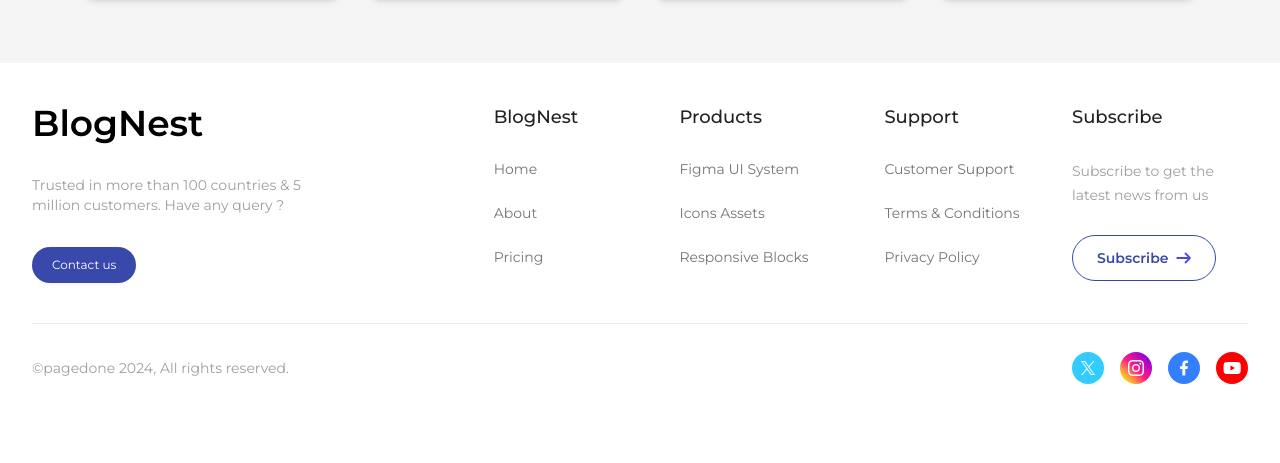
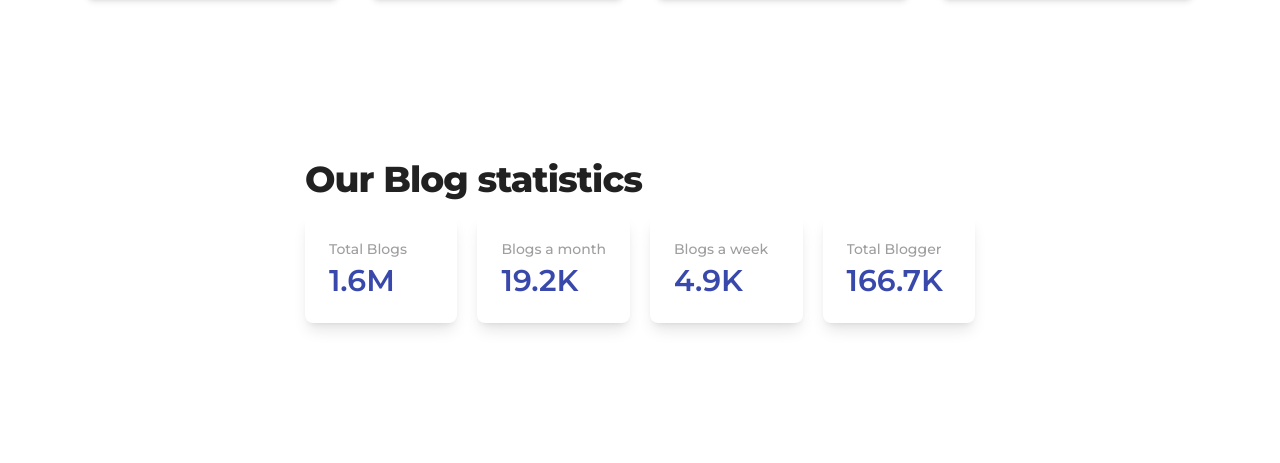
Before and after one commit to sifat26/BlogNest_Client, a React (Vite) app: page / in a window 1280 px wide. Shown: the part 2245-2708 px from the top of the page. Before the commit the page ends 2657 px from the top, so only its background shows below. Built offline with nearby package versions, Linux system fonts and the light colour scheme; no server answers.

Commit message:
Our statistics Added

```diff
--- a/src/Pages/Home/Home.jsx
+++ b/src/Pages/Home/Home.jsx
@@ -1,6 +1,7 @@
 import Banner from "./Banner";
 import Newsletter from "./Newsletter";
 import RecentBlogs from "./RecentBlogs/RecentBlogs";
+import Statistics from "./Statistics";
 import TopBloger from "./TopBloger";
 
 const Home = () => {
@@ -10,6 +11,7 @@ const Home = () => {
             <RecentBlogs/>
             <Newsletter/>
             <TopBloger/>
+            <Statistics/>
         </div>
     );
 };
--- a/src/Pages/Home/Statistics.jsx
+++ b/src/Pages/Home/Statistics.jsx
@@ -1,11 +1,67 @@
-import React from 'react';
+import React from "react";
 
 const Statistics = () => {
-    return (
-        <div>
-
+  return (
+    <div>
+      <div className=" flex justify-center items-center">
+        <div className="max-w-7xl mx-auto px-4 sm:px-6 lg:py-24 lg:px-8">
+          <h2 className="text-3xl font-extrabold tracking-tight text-gray-900 sm:text-4xl dark:text-white">
+            Our Blog statistics
+          </h2>
+          <div className="grid grid-cols-1 gap-5 sm:grid-cols-4 mt-4">
+            <div className="bg-white overflow-hidden shadow-lg sm:rounded-lg dark:bg-gray-900">
+              <div className="px-4 py-5 sm:p-6">
+                <dl>
+                  <dt className="text-sm leading-5 font-medium text-gray-500 truncate dark:text-gray-400">
+                    Total Blogs
+                  </dt>
+                  <dd className="mt-1 text-3xl leading-9 font-semibold text-indigo-600 dark:text-indigo-400">
+                    1.6M
+                  </dd>
+                </dl>
+              </div>
+            </div>
+            <div className="bg-white overflow-hidden shadow-lg sm:rounded-lg dark:bg-gray-900">
+              <div className="px-4 py-5 sm:p-6">
+                <dl>
+                  <dt className="text-sm leading-5 font-medium text-gray-500 truncate dark:text-gray-400">
+                    Blogs a month
+                  </dt>
+                  <dd className="mt-1 text-3xl leading-9 font-semibold text-indigo-600 dark:text-indigo-400">
+                    19.2K
+                  </dd>
+                </dl>
+              </div>
+            </div>
+            <div className="bg-white overflow-hidden shadow-lg sm:rounded-lg dark:bg-gray-900">
+              <div className="px-4 py-5 sm:p-6">
+                <dl>
+                  <dt className="text-sm leading-5 font-medium text-gray-500 truncate dark:text-gray-400">
+                  Blogs a week
+                  </dt>
+                  <dd className="mt-1 text-3xl leading-9 font-semibold text-indigo-600 dark:text-indigo-400">
+                    4.9K
+                  </dd>
+                </dl>
+              </div>
+            </div>
+            <div className="bg-white overflow-hidden shadow-lg sm:rounded-lg dark:bg-gray-900">
+              <div className="px-4 py-5 sm:p-6">
+                <dl>
+                  <dt className="text-sm leading-5 font-medium text-gray-500 truncate dark:text-gray-400">
+                    Total Blogger
+                  </dt>
+                  <dd className="mt-1 text-3xl leading-9 font-semibold text-indigo-600 dark:text-indigo-400">
+                    166.7K
+                  </dd>
+                </dl>
+              </div>
+            </div>
+          </div>
         </div>
-    );
+      </div>
+    </div>
+  );
 };
 
 export default Statistics;
--- a/src/Pages/Home/TopBloger.jsx
+++ b/src/Pages/Home/TopBloger.jsx
@@ -2,67 +2,67 @@ const TopBloger = () => {
     return (
         <div>
 
-<section id="our-team" class="bg-gray-100 py-10">
-    <div class="container mx-auto px-4">
-    <h3 class="text-3xl sm:text-5xl leading-normal font-extrabold tracking-tight text-gray-900 text-center mb-8">
-            Our Top <span class="text-indigo-600">Blogger</span>
+<section id="our-team" className="py-10">
+    <div className="container mx-auto px-4">
+    <h3 className="text-3xl sm:text-5xl leading-normal font-extrabold tracking-tight text-gray-900 text-center mb-8">
+            Our Top <span className="text-indigo-600">Blogger</span>
         </h3>
 
-        <div class="grid grid-cols-1 sm:grid-cols-2 lg:grid-cols-4 gap-8">
+        <div className="grid grid-cols-1 sm:grid-cols-2 lg:grid-cols-4 gap-8">
             {/* <!-- Team Member 1 --> */}
-            <div class="bg-white rounded-lg shadow-md p-6 my-6 text-center">
-                <img src="https://i.postimg.cc/Hkt1kMvv/348830407-1263865520888234-8166269488444336780-n.jpg" alt="Team Member 1" class="w-full rounded-full mb-4"/>
-                <h3 class="text-xl font-semibold mb-2">Tanvir Ahmmed</h3>
-                <p class="text-gray-700">Category : Photography</p>
+            <div className="bg-white rounded-lg shadow-md p-6 my-6 text-center">
+                <img src="https://i.postimg.cc/Hkt1kMvv/348830407-1263865520888234-8166269488444336780-n.jpg" alt="Team Member 1" className="w-full rounded-full mb-4"/>
+                <h3 className="text-xl font-semibold mb-2">Tanvir Ahmmed</h3>
+                <p className="text-gray-700">Category : Photography</p>
             </div>
 
             {/* <!-- Team Member 2 --> */}
-            <div class="bg-white rounded-lg shadow-md p-6 my-6 text-center">
-                <img src="https://i.postimg.cc/xdTvwrbp/349490394-280669104306630-6685601269971403328-n.jpg" alt="Team Member 2" class="w-full rounded-full mb-4"/>
-                <h3 class="text-xl font-semibold mb-2">Asadul Islam</h3>
-                <p class="text-gray-700">Category : Art</p>
+            <div className="bg-white rounded-lg shadow-md p-6 my-6 text-center">
+                <img src="https://i.postimg.cc/xdTvwrbp/349490394-280669104306630-6685601269971403328-n.jpg" alt="Team Member 2" className="w-full rounded-full mb-4"/>
+                <h3 className="text-xl font-semibold mb-2">Asadul Islam</h3>
+                <p className="text-gray-700">Category : Art</p>
             </div>
 
             {/* <!-- Team Member 3 --> */}
-            <div class="bg-white rounded-lg shadow-md p-6 my-6 text-center">
-                <img src="https://i.postimg.cc/fR52tfcF/270182005-2973157649614935-1089844549824070550-n.jpg" alt="Team Member 3" class="w-full rounded-full mb-4"/>
-                <h3 class="text-xl font-semibold mb-2">Sajib</h3>
-                <p class="text-gray-700">Category : Self-Improvement</p>
+            <div className="bg-white rounded-lg shadow-md p-6 my-6 text-center">
+                <img src="https://i.postimg.cc/fR52tfcF/270182005-2973157649614935-1089844549824070550-n.jpg" alt="Team Member 3" className="w-full rounded-full mb-4"/>
+                <h3 className="text-xl font-semibold mb-2">Sajib</h3>
+                <p className="text-gray-700">Category : Self-Improvement</p>
             </div>
 
             {/* <!-- Team Member 4 --> */}
-            <div class="bg-white rounded-lg shadow-md p-6 my-6 text-center">
-                <img src="https://i.postimg.cc/P54XC9Fj/271751110-1331922830657462-129331958908541177-n.jpg" alt="Team Member 4" class="w-full rounded-full mb-4"/>
-                <h3 class="text-xl font-semibold mb-2">Nazmus Sakib</h3>
-                <p class="text-gray-700">Category: Health</p>
+            <div className="bg-white rounded-lg shadow-md p-6 my-6 text-center">
+                <img src="https://i.postimg.cc/P54XC9Fj/271751110-1331922830657462-129331958908541177-n.jpg" alt="Team Member 4" className="w-full rounded-full mb-4"/>
+                <h3 className="text-xl font-semibold mb-2">Nazmus Sakib</h3>
+                <p className="text-gray-700">Category: Health</p>
             </div>
 
             {/* <!-- Team Member 5 --> */}
-            <div class="bg-white rounded-lg shadow-md p-6 my-6 text-center">
-                <img src="https://spacema-dev.com/elevate/assets/images/team/5.jpg" alt="Team Member 5" class="w-full rounded-full mb-4"/>
-                <h3 class="text-xl font-semibold mb-2">Emily Brown</h3>
-                <p class="text-gray-700">Category: Fashion</p>
+            <div className="bg-white rounded-lg shadow-md p-6 my-6 text-center">
+                <img src="https://spacema-dev.com/elevate/assets/images/team/5.jpg" alt="Team Member 5" className="w-full rounded-full mb-4"/>
+                <h3 className="text-xl font-semibold mb-2">Emily Brown</h3>
+                <p className="text-gray-700">Category: Fashion</p>
             </div>
 
             {/* <!-- Team Member 6 --> */}
-            <div class="bg-white rounded-lg shadow-md p-6 my-6 text-center">
-                <img src="https://spacema-dev.com/elevate/assets/images/team/6.jpg" alt="Team Member 6" class="w-full rounded-full mb-4"/>
-                <h3 class="text-xl font-semibold mb-2">Michael Davis</h3>
-                <p class="text-gray-700">Category: Travel</p>
+            <div className="bg-white rounded-lg shadow-md p-6 my-6 text-center">
+                <img src="https://spacema-dev.com/elevate/assets/images/team/6.jpg" alt="Team Member 6" className="w-full rounded-full mb-4"/>
+                <h3 className="text-xl font-semibold mb-2">Michael Davis</h3>
+                <p className="text-gray-700">Category: Travel</p>
             </div>
 
             {/* <!-- Team Member 7 --> */}
-            <div class="bg-white rounded-lg shadow-md p-6 my-6 text-center">
-                <img src="https://spacema-dev.com/elevate/assets/images/team/7.jpg" alt="Team Member 7" class="w-full rounded-full mb-4"/>
-                <h3 class="text-xl font-semibold mb-2">Sarah Johnson</h3>
-                <p class="text-gray-700">Category: Fashion</p>
+            <div className="bg-white rounded-lg shadow-md p-6 my-6 text-center">
+                <img src="https://spacema-dev.com/elevate/assets/images/team/7.jpg" alt="Team Member 7" className="w-full rounded-full mb-4"/>
+                <h3 className="text-xl font-semibold mb-2">Sarah Johnson</h3>
+                <p className="text-gray-700">Category: Fashion</p>
             </div>
 
             {/* <!-- Team Member 8 --> */}
-            <div class="bg-white rounded-lg shadow-md p-6 my-6 text-center">
-                <img src="https://spacema-dev.com/elevate/assets/images/team/8.jpg" alt="Team Member 8" class="w-full rounded-full mb-4"/>
-                <h3 class="text-xl font-semibold mb-2">David Wilson</h3>
-                <p class="text-gray-700">Category: Health</p>
+            <div className="bg-white rounded-lg shadow-md p-6 my-6 text-center">
+                <img src="https://spacema-dev.com/elevate/assets/images/team/8.jpg" alt="Team Member 8" className="w-full rounded-full mb-4"/>
+                <h3 className="text-xl font-semibold mb-2">David Wilson</h3>
+                <p className="text-gray-700">Category: Health</p>
             </div>
         </div>
     </div>
```
